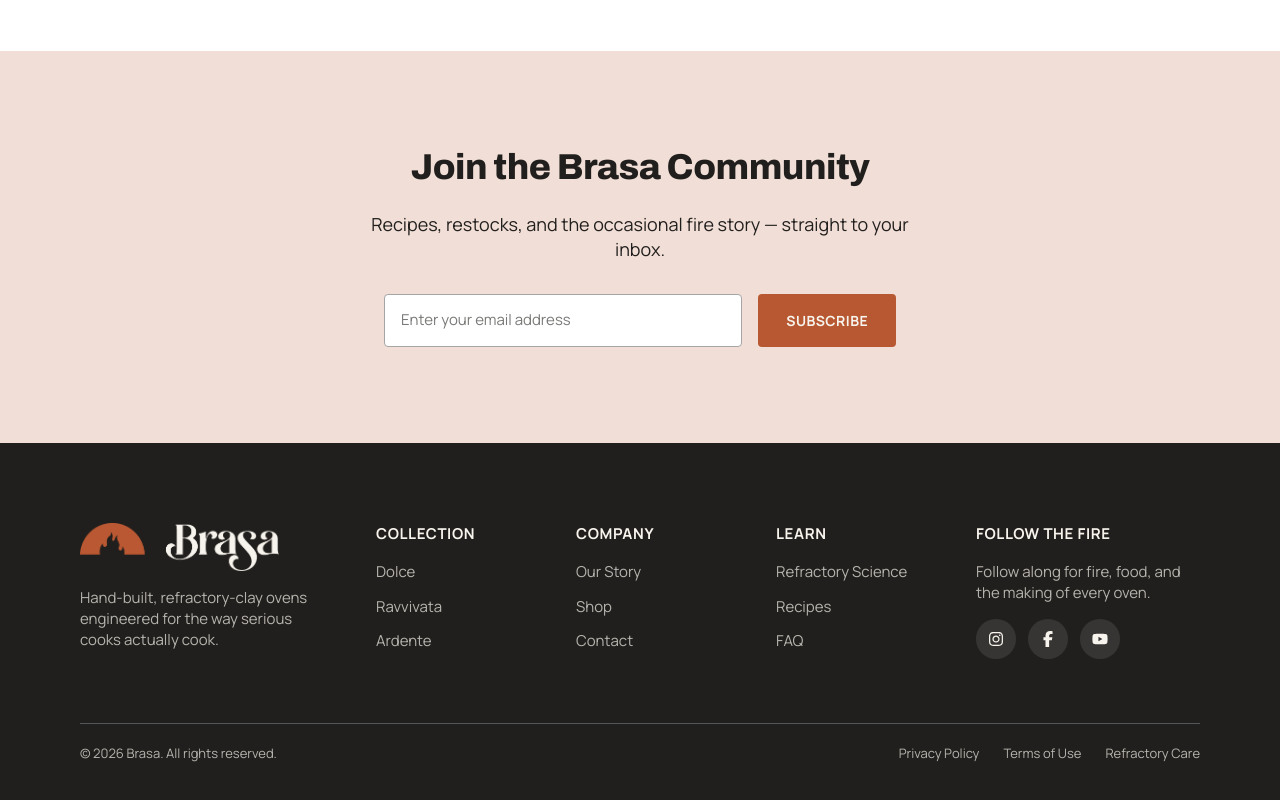
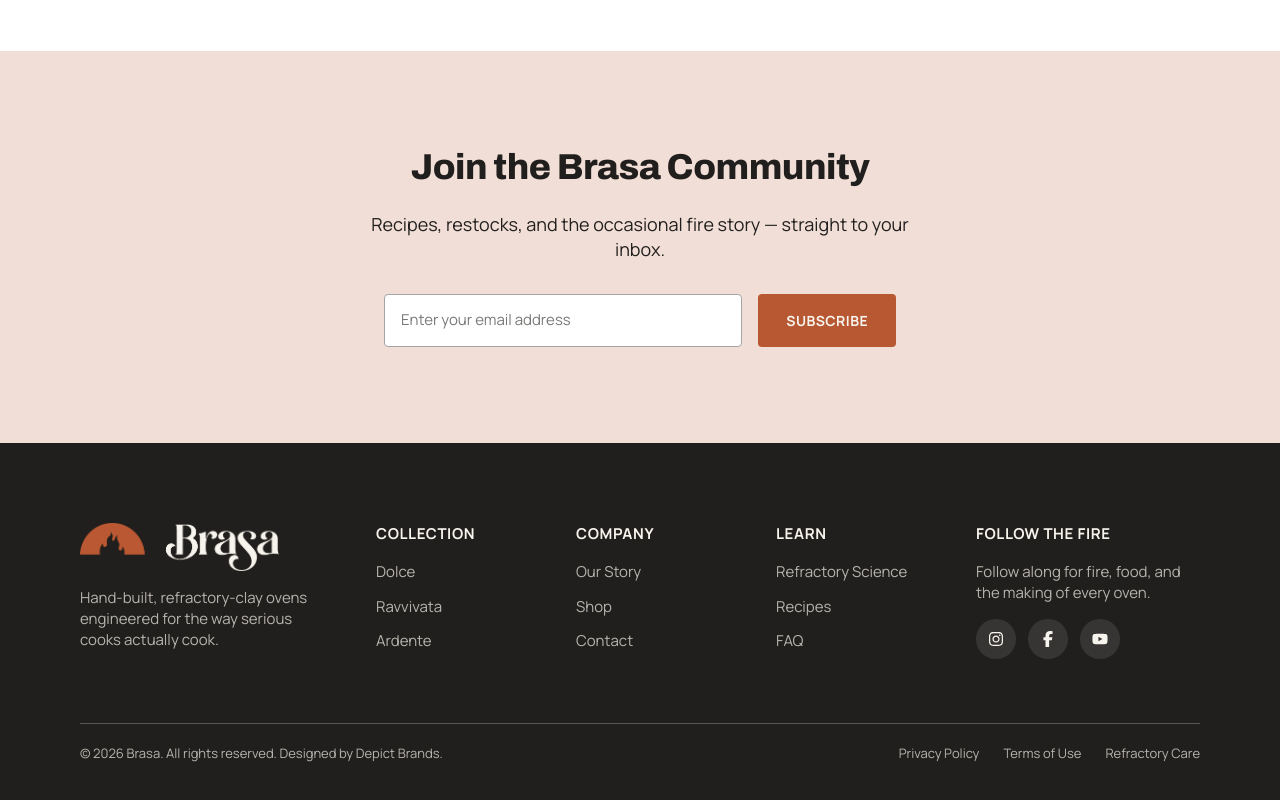
Before and after one commit to OML-Brasa/brasa-firewood, a Next.js app: page /care in a window 1280 px wide. Shown: the part 3707-4507 px from the top of the page. Built offline with nearby package versions, Linux system fonts and the light colour scheme.

Commit message:
add designed by depict brands to the footer

```diff
--- a/src/components/Footer.tsx
+++ b/src/components/Footer.tsx
@@ -85,7 +85,18 @@ export function Footer() {
         </div>
         <div className="mt-16 border-t border-[#cbd5e0]/30 pt-5">
           <div className="flex flex-col justify-between gap-3 text-[13px] text-sand/70 sm:flex-row">
-            <span>© {new Date().getFullYear()} Brasa. All rights reserved.</span>
+            <span>
+              © {new Date().getFullYear()} Brasa. All rights reserved. Designed by{" "}
+              <a
+                href="https://www.depictbrands.com/"
+                target="_blank"
+                rel="noopener noreferrer"
+                className="underline-offset-2 transition-colors hover:text-copper-300 hover:underline"
+              >
+                Depict Brands
+              </a>
+              .
+            </span>
             <div className="flex gap-6">
               {legal.map((l) => (
                 <Link key={l.label} href={l.href} className="transition-colors hover:text-copper-300">
```
